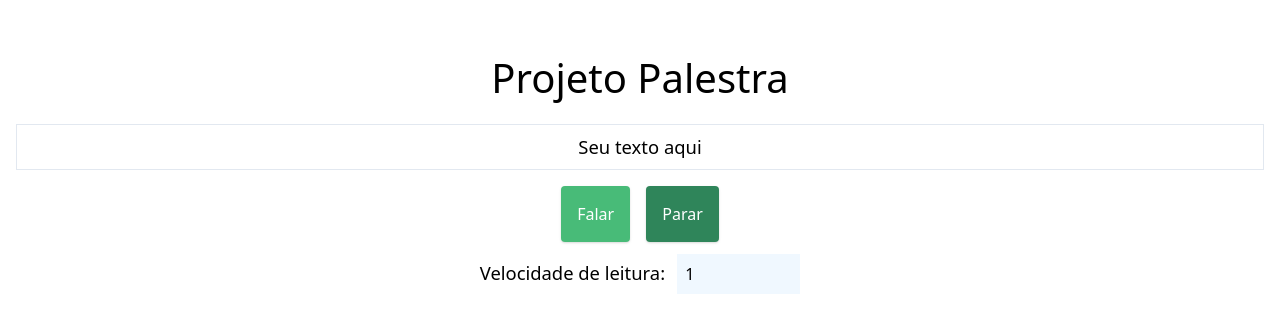
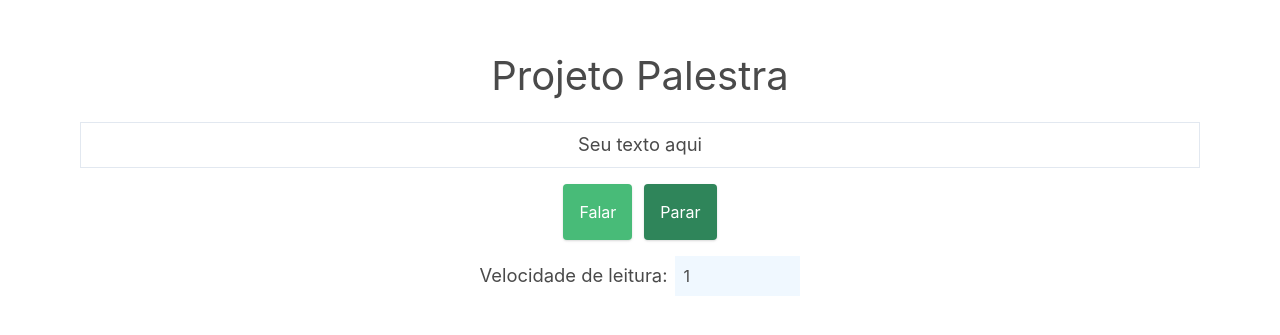
Before and after one commit to pedroMF1996/speechProject, a plain HTML site: page index.html in a window 1280 px wide. Shown: the part 269-604 px from the top of the page. Drawn offline with nearby package versions, Linux system fonts and the light colour scheme.

Commit message:
aplicando bulma

```diff
--- a/index.html
+++ b/index.html
@@ -11,6 +11,8 @@
     <meta property="og:url" content="https://speech-project.netlify.app">
     <meta name="msapplication-TileImage" content="./assets/svgtopng/readme-brands.png">
     <link rel="stylesheet" href="style.css">
+    <link rel="stylesheet" href="./node_modules/bulma/css/bulma.min.css">
+    <link rel="stylesheet" href="./node_modules/bulma/css/bulma-rtl.css">
     <title>Projeto Palestra</title>
 </head>
 
@@ -19,14 +21,20 @@
     <div class="centro" style="min-height: 55rem;">
         <div class="container">
             <h2 class="project-title">Projeto Palestra</h2>
-            <div class="border border-purple m-4 fontSize115 textBox" contenteditable onfocus="limpar(event)" oninput="setText(event)">Seu texto aqui</div>
-            <div class="is-flex is-flex-direction-row is-justify-content-center mb-3">
-                <button id="btn" onclick="speak()" class="p-4 bg-green-500 text-white rounded shadow mr-3">Falar</button>
-                <button onclick="cancel()" class="p-4 bg-green-700 text-white rounded shadow">Parar</button>
+            <div class="border border-purple m-4 fontSize115 textBox mt-4" contenteditable onfocus="limpar(event)" oninput="setText(event)">Seu texto aqui</div>
+            <div class="is-block mt-4">
+                <div class="is-flex is-flex-direction-row is-justify-content-center">
+                    <button id="btn" onclick="speak()" class="p-4 bg-green-500 text-white rounded shadow mr-3">Falar</button>
+                    <button onclick="cancel()" class="p-4 bg-green-700 text-white rounded shadow">Parar</button>
+                </div>
             </div>
-            <div class="is-flex is-flex-direction-row is-justfy-content-center">
-                <label for="rate" class="mr-2 fontSize115">Velocidade de leitura:</label>
-                <input type="number" min="-5" max="5" step="0.01" value="1" id="rate" class="p-2 " onchange="atualizaVelocidade(this.value)" style="background-color: aliceblue;" />
+            <div class="is-block mt-4">
+                <div class="is-flex is-flex-direction-column is-align-items-center is-justify-content-center">
+                    <div class="is-flex is-flex-direction-row is-align-items-center is-justfy-content-center">
+                        <label for="rate" class="mr-2 fontSize115">Velocidade de leitura:</label>
+                        <input type="number" min="-5" max="5" step="0.01" value="1" id="rate" class="p-2 " onchange="atualizaVelocidade(this.value)" style="background-color: aliceblue;" />
+                    </div>
+                </div>
             </div>
         </div>
     </div>
```
